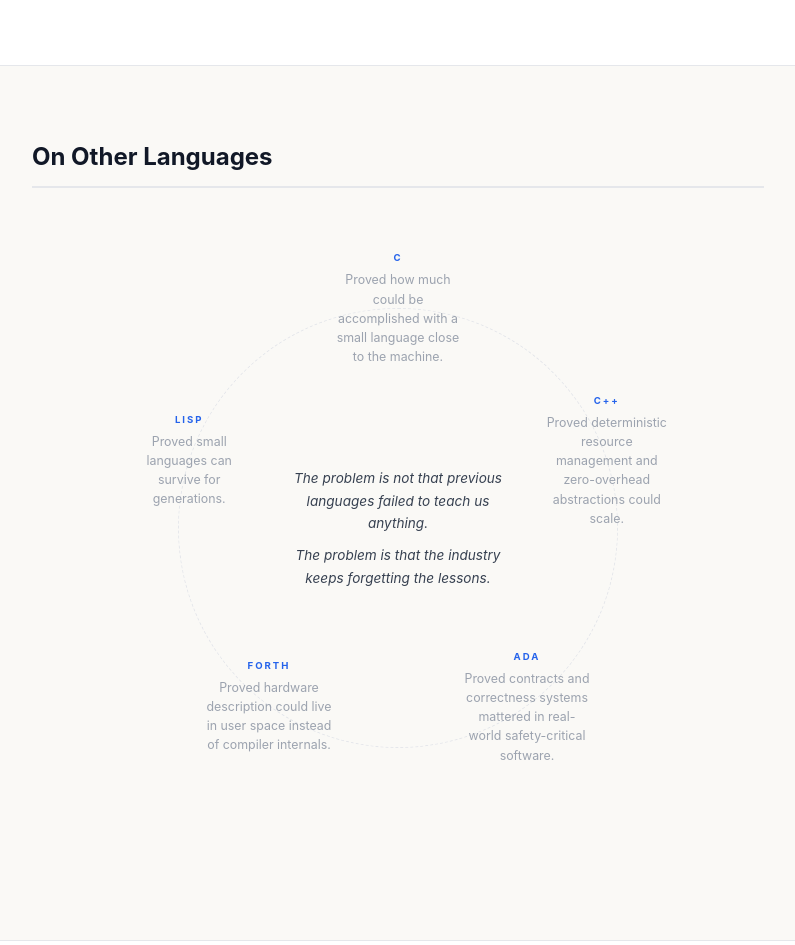
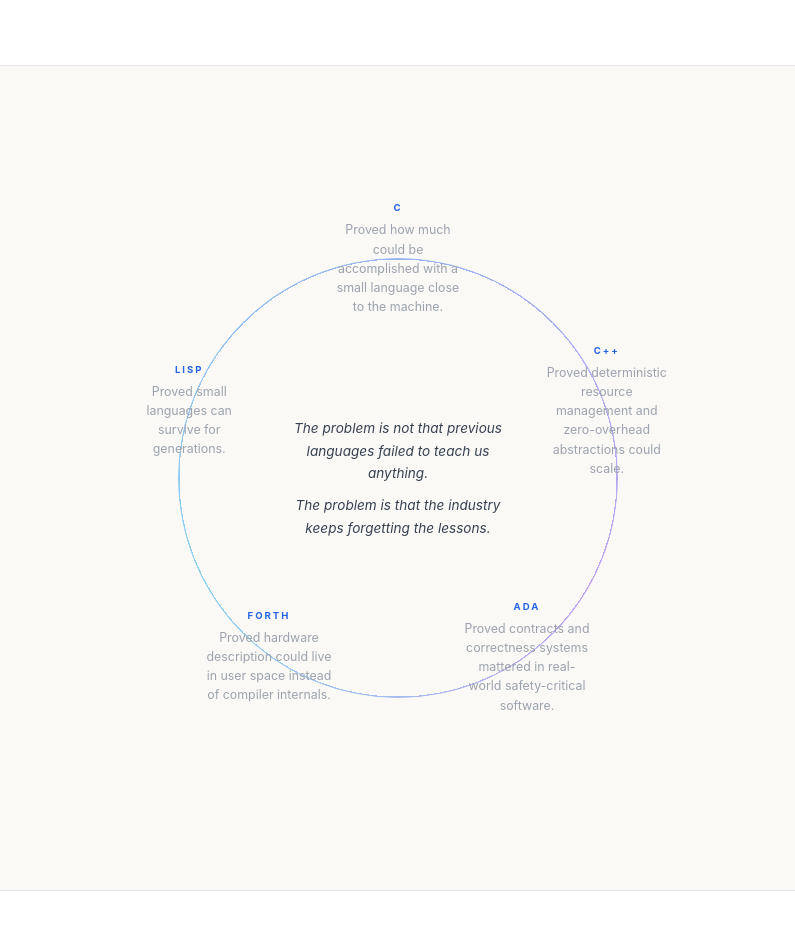
Before and after one commit to TheStonePixel/Hopper-Programming-Langauge, a Vue app in the folder website/site/: page /about in a window 1280 px wide. Shown: the part 2880-3825 px from the top of the page, without its empty margins (242-1037 px from the left). Built offline with nearby package versions, Linux system fonts and the light colour scheme.

Commit message:
Remove 'On Other Languages' title; add gradient orbit ring
Section now opens directly with the orbit. Ring changed from a plain
dashed border to a conic-gradient (blue → violet → sky → blue) masked
to a 1.5px hairline, at 45% opacity.

https://claude.ai/code/session_01MQPonE3iTYPhtvNbnaa4HT

```diff
--- a/website/site/src/views/AboutView.vue
+++ b/website/site/src/views/AboutView.vue
@@ -98,7 +98,6 @@
     <!-- On Other Languages -->
     <section class="section">
       <div class="inner">
-        <h2>On Other Languages</h2>
         <div class="orbit-wrap">
           <div class="orbit-ring"></div>
           <div class="orbit-center">
@@ -387,9 +386,12 @@
   width: 440px;
   height: 440px;
   transform: translate(-50%, -50%);
-  border: 1px dashed #e5e7eb;
   border-radius: 50%;
   pointer-events: none;
+  background: conic-gradient(from 0deg, #2563eb, #7c3aed, #0ea5e9, #2563eb);
+  -webkit-mask: radial-gradient(farthest-side, transparent calc(100% - 1.5px), #000 calc(100% - 1.5px));
+  mask: radial-gradient(farthest-side, transparent calc(100% - 1.5px), #000 calc(100% - 1.5px));
+  opacity: 0.45;
 }
 
 .orbit-center {
```
